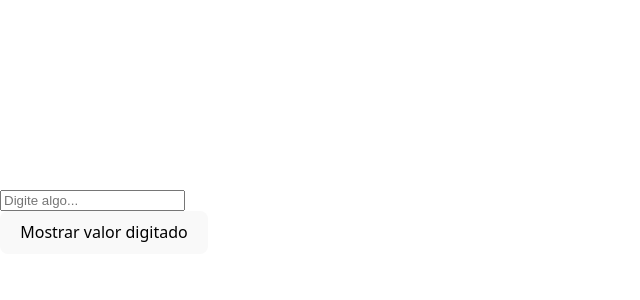
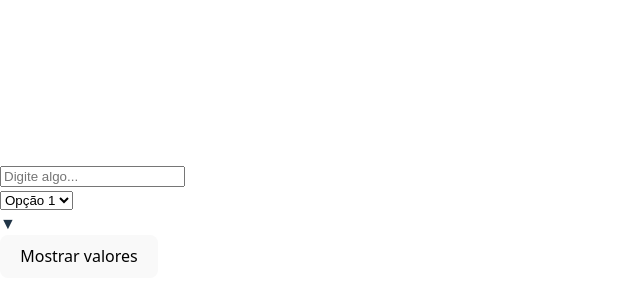
Before and after one commit to maikonsousa/meu-projeto-vite, a React (Vite) app: page / in a window 1280 px wide. Shown: the part 242-542 px from the top of the page, without its empty margins (0-640 px from the left). Built offline with nearby package versions, Linux system fonts and the light colour scheme.

Commit message:
Testando NeumorphicSelect

```diff
--- a/src/App.jsx
+++ b/src/App.jsx
@@ -49,21 +49,44 @@ const NeumorphicInput = ({ placeholder, type = 'text', value, onChange, name })
     </div>
 );
 
+// --- Componente NeumorphicSelect ---
+const NeumorphicSelect = ({ children, value, onChange, name, className = '' }) => (
+    <div className={`${neumorphicElementBg} ${neumorphicShadowOut} rounded-lg relative w-full ${className}`}>
+        <select
+            value={value}
+            onChange={onChange}
+            name={name}
+            className={`w-full appearance-none bg-transparent ${neumorphicElementBg} font-bold text-gray-700 dark:text-gray-300 p-3 rounded-lg focus:outline-none`}
+        >
+            {children}
+        </select>
+        <div className="pointer-events-none absolute inset-y-0 right-0 flex items-center px-2 text-gray-700 dark:text-gray-300">
+            ▼
+        </div>
+    </div>
+);
+
 export default function App() {
   const [inputValue, setInputValue] = useState('');
+  const [selectValue, setSelectValue] = useState('opcao1');
 
   return (
     <div>
       <GlobalStyles />
-      <h1 style={{color: 'white'}}>Testando NeumorphicInput</h1>
+      <h1 style={{color: 'white'}}>Testando NeumorphicSelect</h1>
       <NeumorphicCard>
         <NeumorphicInput
           placeholder="Digite algo..."
           value={inputValue}
           onChange={e => setInputValue(e.target.value)}
         />
-        <NeumorphicButton onClick={() => alert(inputValue)}>
-          Mostrar valor digitado
+        <NeumorphicSelect value={selectValue} onChange={e => setSelectValue(e.target.value)}>
+          <option value="opcao1">Opção 1</option>
+          <option value="opcao2">Opção 2</option>
+          <option value="opcao3">Opção 3</option>
+        </NeumorphicSelect>
+        <NeumorphicButton onClick={() => alert(`Input: ${inputValue} | Select: ${selectValue}`)}>
+          Mostrar valores
         </NeumorphicButton>
       </NeumorphicCard>
     </div>
```
